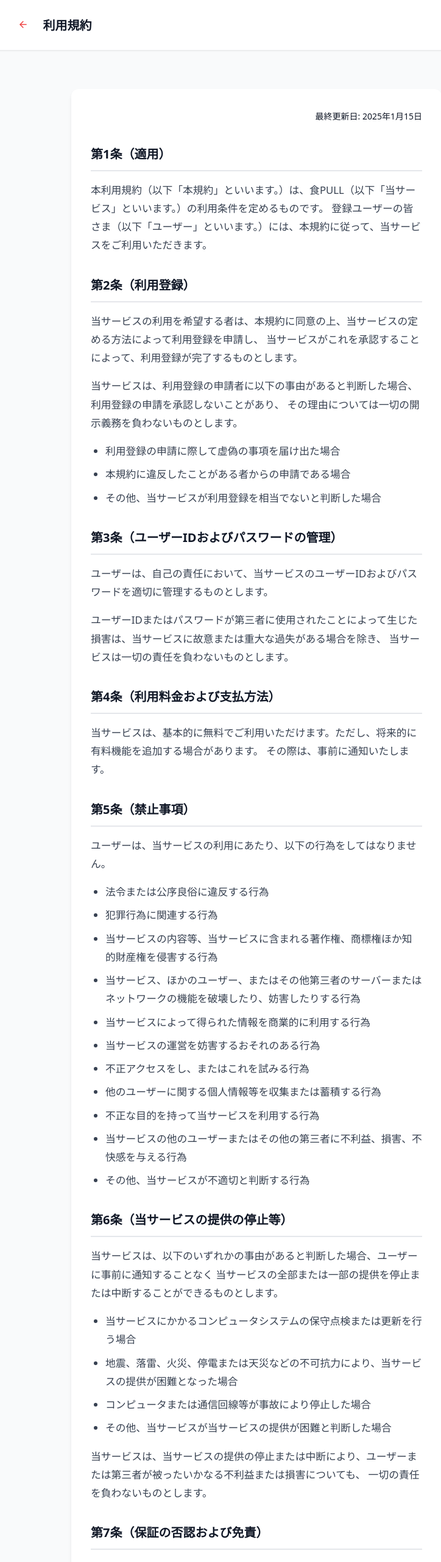
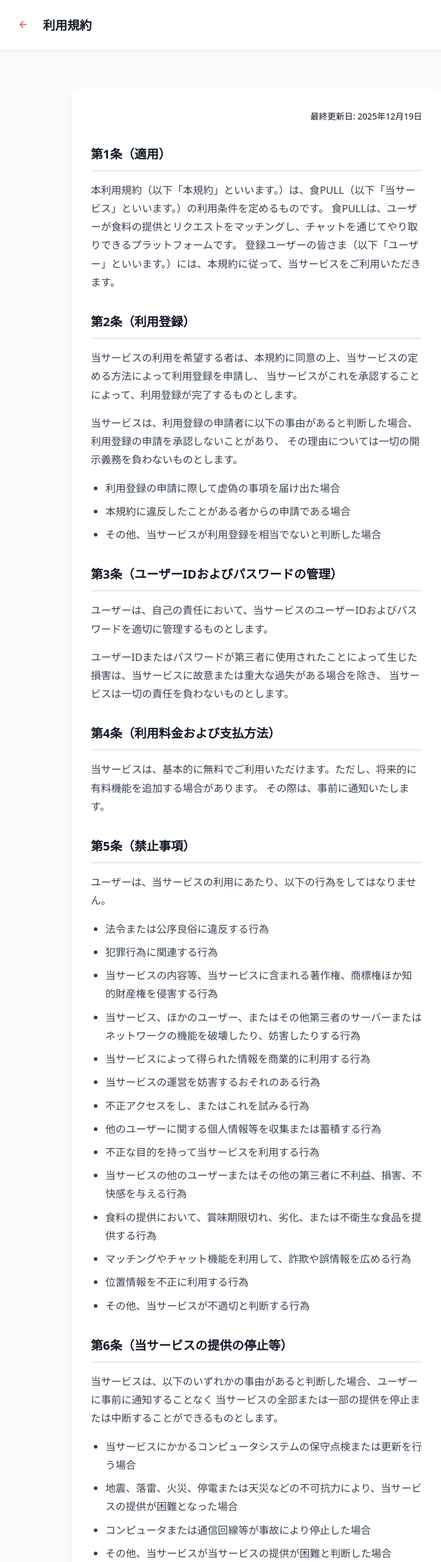
Before and after one commit to PD-G01/PD_tapull, a React (Vite) app: page /terms in a window 1280 px wide. Shown: the top 2562 px of the page at 61% size, without its empty margins (219-943 px from the left). Built offline with nearby package versions, Linux system fonts and the light colour scheme; no server answers.

Commit message:
利用規約の作成

```diff
--- a/src/pages/TermsPage/TermsPage.jsx
+++ b/src/pages/TermsPage/TermsPage.jsx
@@ -29,12 +29,13 @@
 export function TermsContent() {
   return (
     <div className="terms-content">
-            <p className="last-updated">最終更新日: 2025年1月15日</p>
+            <p className="last-updated">最終更新日: 2025年12月19日</p>
 
             <section className="terms-section">
               <h2>第1条（適用）</h2>
               <p>
                 本利用規約（以下「本規約」といいます。）は、食PULL（以下「当サービス」といいます。）の利用条件を定めるものです。
+                食PULLは、ユーザーが食料の提供とリクエストをマッチングし、チャットを通じてやり取りできるプラットフォームです。
                 登録ユーザーの皆さま（以下「ユーザー」といいます。）には、本規約に従って、当サービスをご利用いただきます。
               </p>
             </section>
@@ -89,6 +90,9 @@
                 <li>他のユーザーに関する個人情報等を収集または蓄積する行為</li>
                 <li>不正な目的を持って当サービスを利用する行為</li>
                 <li>当サービスの他のユーザーまたはその他の第三者に不利益、損害、不快感を与える行為</li>
+                <li>食料の提供において、賞味期限切れ、劣化、または不衛生な食品を提供する行為</li>
+                <li>マッチングやチャット機能を利用して、詐欺や誤情報を広める行為</li>
+                <li>位置情報を不正に利用する行為</li>
                 <li>その他、当サービスが不適切と判断する行為</li>
               </ul>
             </section>
@@ -122,6 +126,10 @@
                 一切の責任を負いません。ただし、当サービスとユーザーとの間の契約（本規約を含みます。）が消費者契約法に定める消費者契約となる場合、
                 この免責規定は適用されません。
               </p>
+              <p>
+                特に、食料の提供・受領に関する品質、安全性、衛生面については、提供者と受領者の責任において行われるものであり、
+                当サービスは一切の責任を負いません。ユーザーは自己の責任で食料の取り扱いを行ってください。
+              </p>
             </section>
 
             <section className="terms-section">
@@ -151,6 +159,7 @@
               <h2>第10条（個人情報の取扱い）</h2>
               <p>
                 当サービスは、当サービスの利用によって取得する個人情報については、当サービス「プライバシーポリシー」に従い適切に取り扱うものとします。
+                位置情報やチャット履歴などのデータは、サービスの提供に必要な範囲で利用されます。
               </p>
             </section>
 
```
